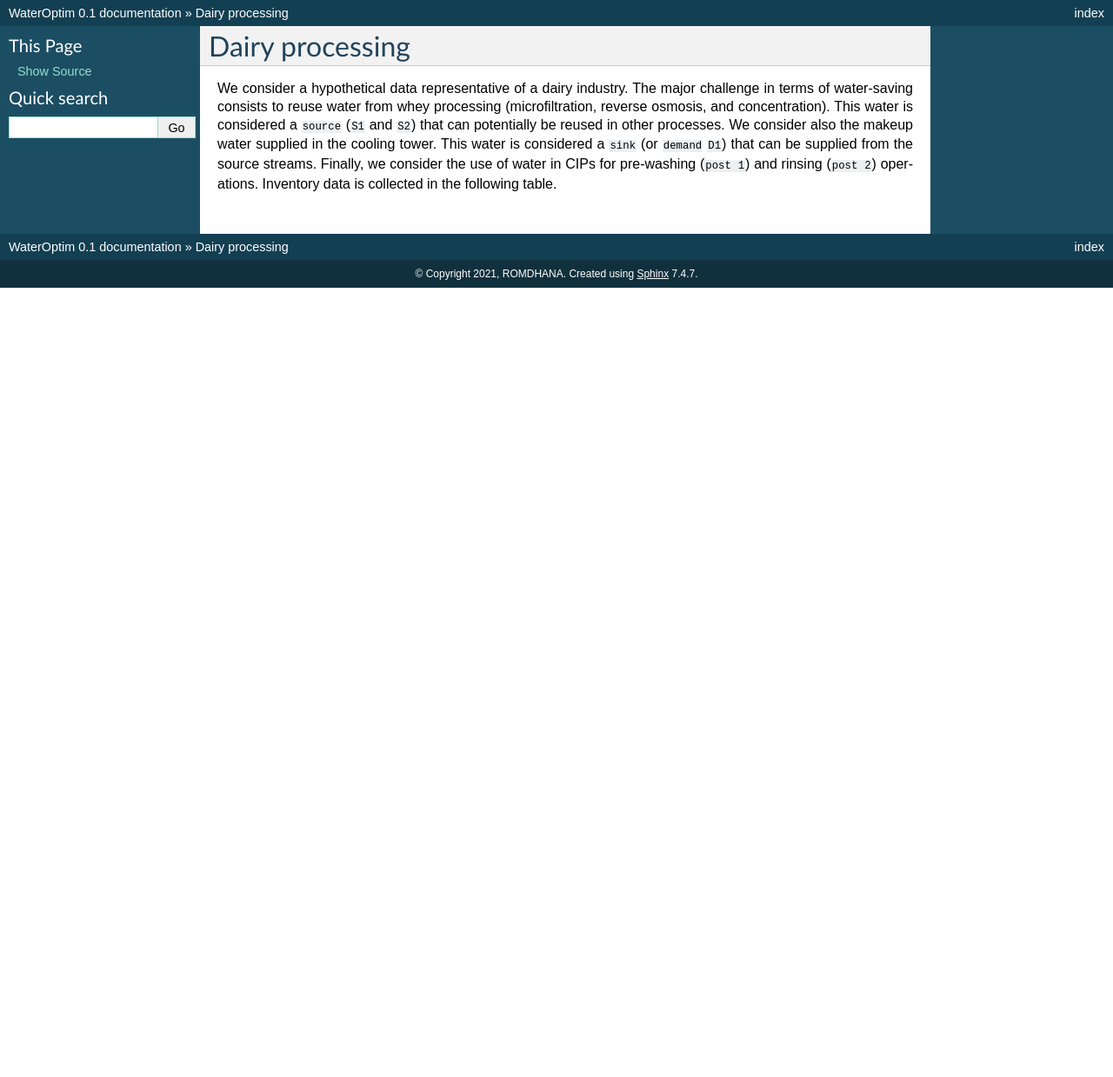
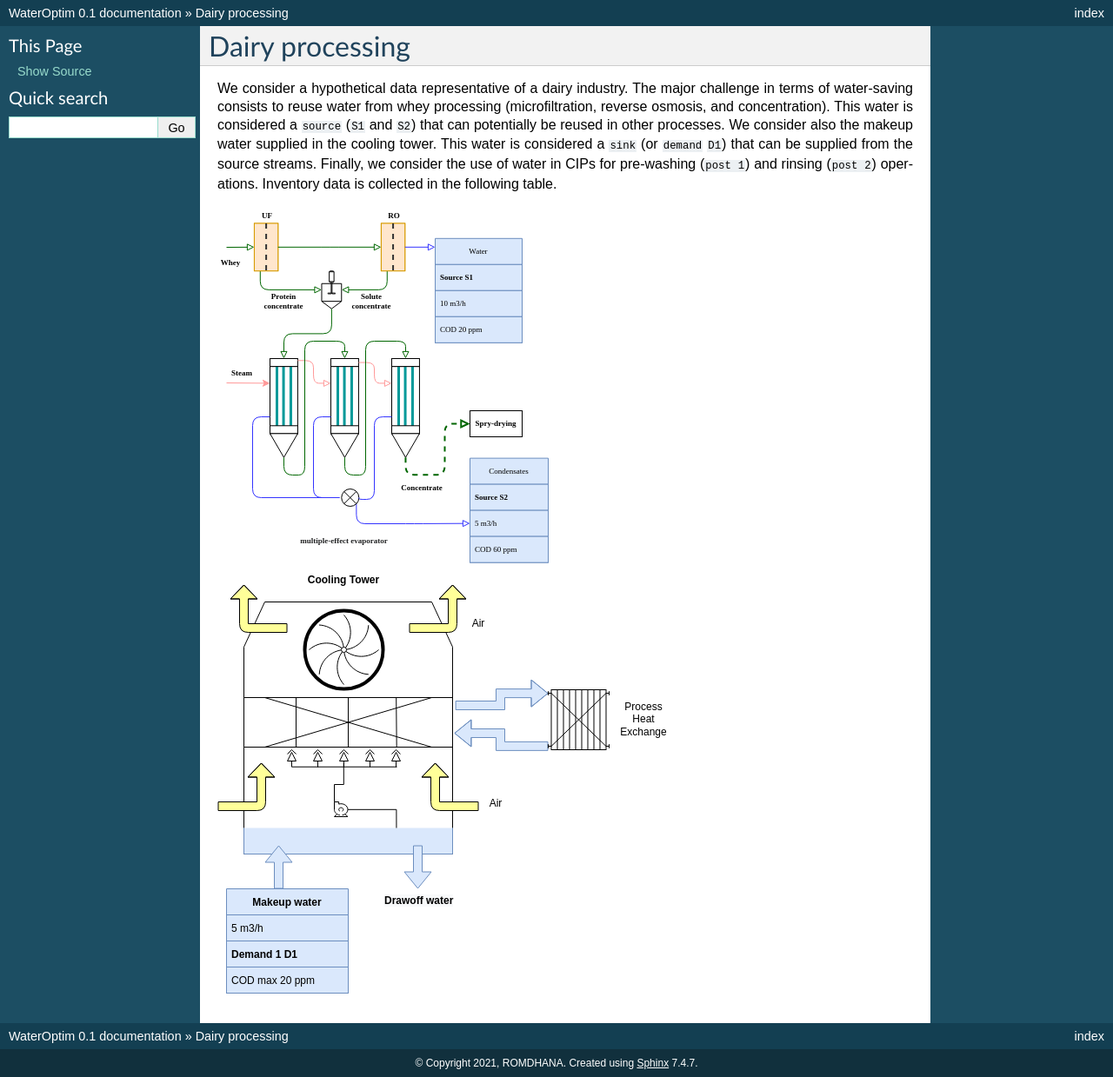
Before and after one commit to ROMDHANA/WaterOptim, a Sphinx documentation site: the page built from docs/source/milkinterface.rst, in a window 1280 px wide. Shown: the whole page at 87% size. Built offline with Sphinx 7.4.7, drawn with Linux system fonts in a browser that asks for light colours; before the commit the page ends 900 px from its top, so only the background shows below that.

Commit message:
Update milkinterface.rst

```diff
--- a/docs/source/milkinterface.rst
+++ b/docs/source/milkinterface.rst
@@ -5,8 +5,9 @@ We consider also the makeup water supplied in the cooling tower. This water is c
 Finally, we consider the use of water in CIPs for pre-washing (``post 1``) and rinsing (``post 2``) operations.
 Inventory data is collected in the following table.
 
-.. | Whey Processing| image:: WheyProcessing.drawio.svg
+.. image:: WheyProcessing.drawio.svg
    :target: _images/WheyProcessing.drawio.svg
+   :alt: Whey Processing
 
-.. Cooling Tower image:: coolingTower.drawio.svg
+.. image:: coolingTower.drawio.svg
    :target: _images/coolingTower.drawio.svg
```
